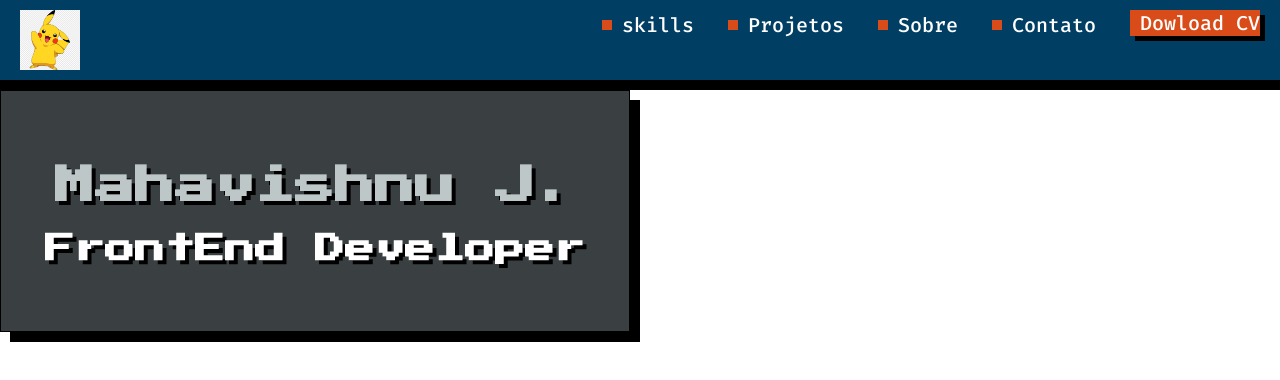
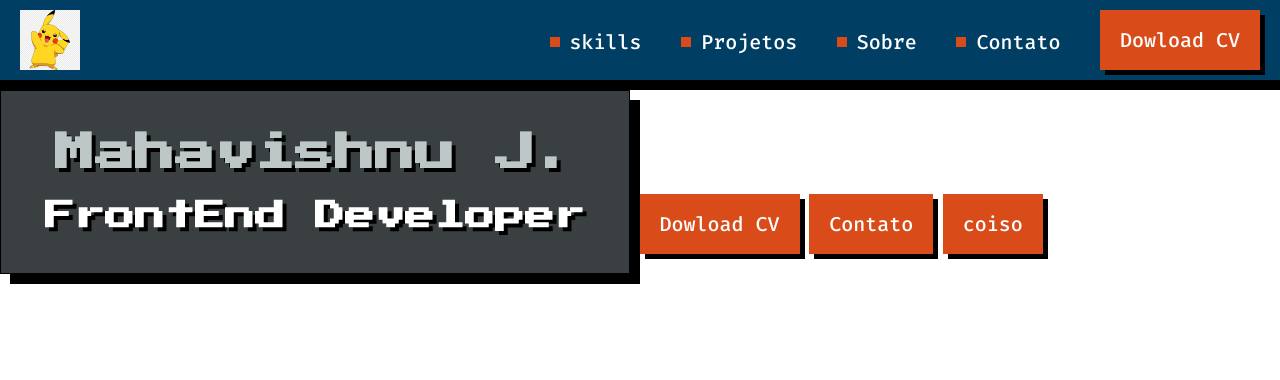
Before and after one commit to MVISHNU-BR/curso-html-css-feliz, a plain HTML site: page Index.html in a window 1280 px wide. Drawn offline with Linux system fonts and the light colour scheme.

Commit message:
create the components and refatoration

```diff
--- a/Index.html
+++ b/Index.html
@@ -12,28 +12,35 @@
 
         <link href="css/reset.css" rel="stylesheet">
         <link href="css/style.css" rel="stylesheet" type="text/css">
+        <link href="css/components/header.css" rel="stylesheet">
+        <link href="css/components/actions.css" rel="stylesheet">
+        <link href="css/components/button.css" rel="stylesheet">
         <link href="css/components/title.css" rel="stylesheet">
         <link href="css/components/subtitle.css" rel="stylesheet">
         <link href="css/components/box.css" rel="stylesheet">
     </head>
     <body>
-        <header>
+        <header class="header">
 
             <img src="assets/img/Pikachu.png" class="logo">
 
             <nav class="menu">
-                <a href="#" lang="en">skills</a>
-                <a href="#">Projetos</a>
-                <a href="#">Sobre</a>
-                <a href="#">Contato</a>
-                <a id="button" href="#" lang="en">Dowload CV</a>
+                <a class="actions" href="#" lang="en">skills</a>
+                <a class="actions" href="#">Projetos</a>
+                <a class="actions" href="#">Sobre</a>
+                <a class="actions" href="#">Contato</a>
+                <a class="button" href="#" lang="en">Dowload CV</a>
             </nav>
         </header>
         <section>
-            <div id="box">
-                <h1>Mahavishnu J.</h1>
-                <h2>FrontEnd Developer</h2>
+            <div class="box">
+                <h1 class="title">Mahavishnu J.</h1>
+                <h2 class="subtitle">FrontEnd Developer</h2>
             </div>
+
+            <a class="button" href="#" lang="en">Dowload CV</a>
+            <a class="button" href="#" >Contato</a>
+            <button class="button" href="#" lang="en">coiso</button>
         </section>
     </body>
 </html>
--- /dev/null
+++ b/css/components/actions.css
@@ -0,0 +1,18 @@
+.actions {
+	display: inline-flex;
+	align-items: center;
+	color: #FFF;
+	font-size: 20px;
+	font-family: "Fira Code", Arial, Helvetica, sans-serif;
+	font-weight: 500;
+	text-decoration: none;
+	margin-right: 30px;
+}
+
+.actions::before {
+	content: "";
+	background-color: #D94C1A;
+	width: 10px;
+	height: 10px;
+	margin-right: 10px;
+}
--- a/css/components/box.css
+++ b/css/components/box.css
@@ -1,4 +1,4 @@
-#box {
+.box {
 	display: inline-block;
 	border: 1px solid #000;
 	background: #3A4042;
@@ -7,6 +7,6 @@
 	text-align: center;
 }
 
-#box h1 {
+.box .title {
 	margin-bottom: 28px;
 }
--- /dev/null
+++ b/css/components/header.css
@@ -0,0 +1,7 @@
+.header{
+	display: flex;
+	justify-content: space-between;
+	background-color: #003F63;
+	border-bottom: 10px solid #000;
+	padding: 10px 20px;
+}
--- a/css/components/subtitle.css
+++ b/css/components/subtitle.css
@@ -1,4 +1,4 @@
-h2{
+.subtitle {
 	font-family: 'Press Start 2P';
 	font-size: 30px;
 	color: #FFF;
--- a/css/components/title.css
+++ b/css/components/title.css
@@ -1,4 +1,4 @@
-h1 {
+.title {
 	font-family: 'Press Start 2P';
 	font-size: 40px;
 	color: #BEC7C7;
--- a/css/reset.css
+++ b/css/reset.css
@@ -1,3 +1,12 @@
 body {
+	font-family: "Fira Code", Arial, Helvetica, sans-serif;
+}
+
+body, h1, h2, h3{
 	margin: 0;
 }
+
+button {
+	border: none;
+	font-family: inherit;
+}
--- a/css/style.css
+++ b/css/style.css
@@ -1,51 +1,4 @@
-header{
-	display: flex;
-	justify-content: space-between;
-	background-color: #003F63;
-	border-bottom: 10px solid #000;
-	padding: 10px 20px;
-}
-
-nav {
-	text-align: right;
-}
-
-a {
-	display: inline-flex;
-	align-items: center;
-	color: #FFF;
-	font-size: 20px;
-	font-family: "Fira Code", Arial, Helvetica, sans-serif;
-	font-weight: 500;
-	text-decoration: none;
-	margin-right: 30px;
-}
-
-a::before {
-	content: "";
-	background-color: #D94C1A;
-	width: 10px;
-	height: 10px;
-	margin-right: 10px;
-}
-
 .logo {
 	width: 60px;
 	height: 60px;
 }
-
-#button {
-	display: inline-block;
-	background-color: #D94C1A;
-	box-shadow: 5px 5px 0 #000;
-	padding: 17fafafapx 20px;
-	margin-right: 0;
-}
-
-#button:hover{
-	background-color:#F25A70;
-	cursor: pointer;
-	box-shadow: none;
-	transition: 0.5s;
-	color: #000;
-}
```
Also changed, not shown: 2 other files.
